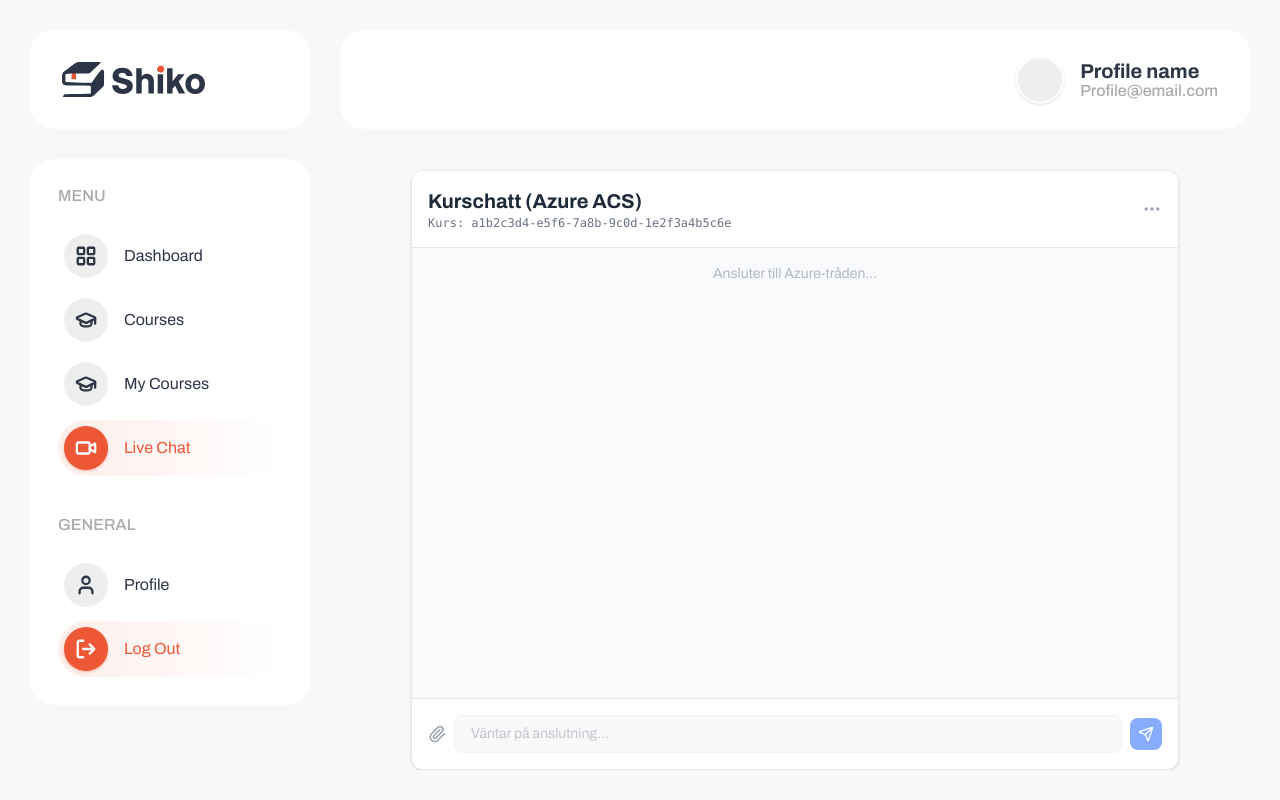
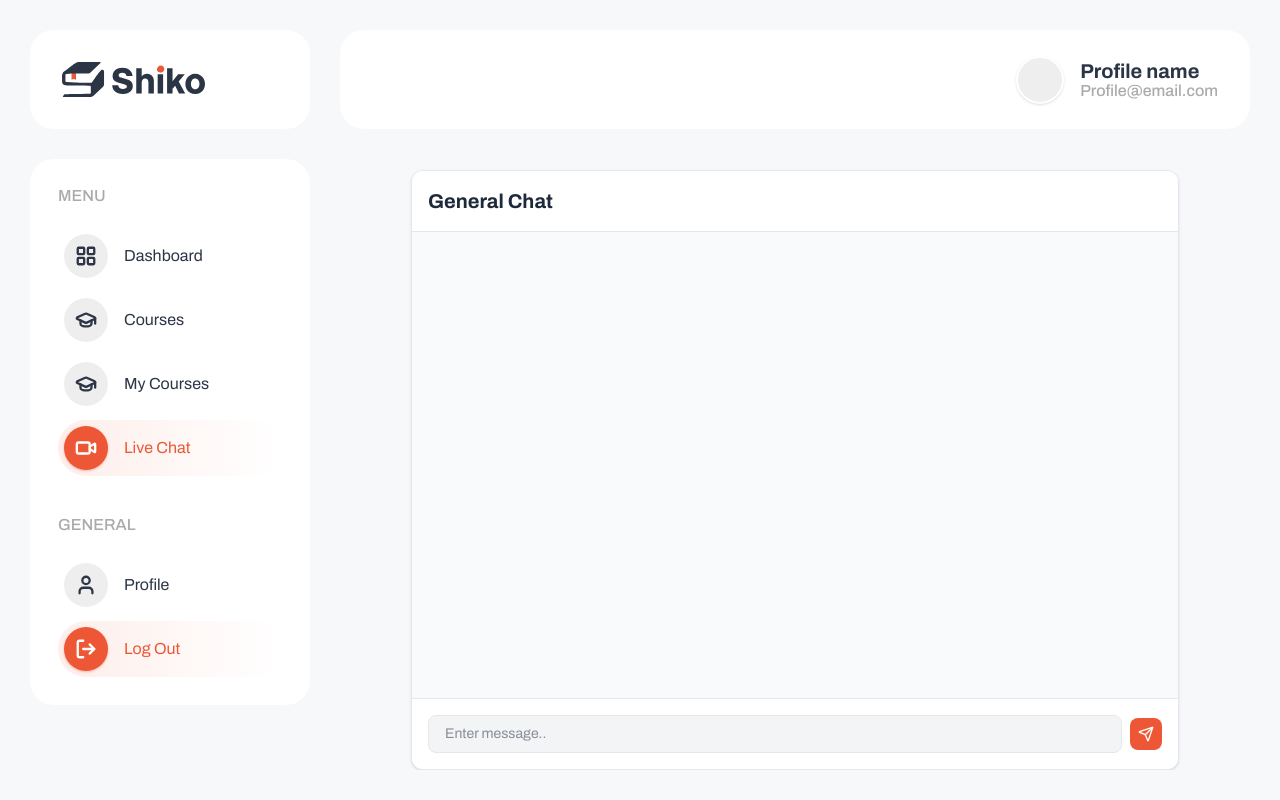
Before and after one commit to CloudServices-group3/shiko-frontend, a Next.js app: page /live-chat in a window 1280 px wide. Built offline with nearby package versions, Linux system fonts and the light colour scheme.

Commit message:
refactor: clean up unused code + configure default room id for general classroom chat + fix ui styling

```diff
--- a/src/app/(main)/live-chat/page.tsx
+++ b/src/app/(main)/live-chat/page.tsx
@@ -1,14 +1,20 @@
 "use client";
 
 import { useEffect, useState, useRef } from "react";
-import { useParams } from "next/navigation";
 import { AzureCommunicationTokenCredential } from "@azure/communication-common";
-import { ChatClient } from "@azure/communication-chat";
-import { MoreHorizontal, Paperclip, Send } from "lucide-react";
+import { ChatClient, ChatThreadClient } from "@azure/communication-chat";
+import { Send } from "lucide-react";
 
+
+// CONSTANTS
+const CHAT_API_URL = "https://azure-chat-webapp-crf4ded2dzf0b5d0.swedencentral-01.azurewebsites.net";
+// using a coursID to keep a general chat only
+const COURSE_ID = "a1b2c3d4-e5f6-7a8b-9c0d-1e2f3a4b5c9e";
+
+// INTERFACES
 interface ChatRoomResponse {
-  room: { id: string; courseId: string; azureThreadId: string; created: string; };
-  tokenData: { userId: string; acsUserId: string; token: string; expiresOn: string; endpoint: string; };
+  room: { id: string; courseId: string; azureThreadId: string; created: string };
+  tokenData: { userId: string; acsUserId: string; token: string; expiresOn: string; endpoint: string };
 }
 
 interface Message {
@@ -18,190 +24,150 @@ interface Message {
   isMe: boolean;
 }
 
-//Decode jwt token
+// HELPERS
+
+// Decode JWT token to get user info from claims
 function parseJwt(token: string) {
   const base64 = token.split(".")[1];
-  const decoded = JSON.parse(atob(base64));
-  return decoded;
+  return JSON.parse(atob(base64));
+}
+
+function getCurrentTime() {
+  return new Date().toLocaleTimeString("sv-SE", { hour: "2-digit", minute: "2-digit" });
 }
 
 
 export default function LiveChat() {
-  console.log("test")
-  console.log("LiveChat renderas!");
+
+  const messagesEndRef = useRef<HTMLDivElement>(null);
+  const [userToken, setUserToken] = useState<string | null>(null);
+  const [username, setUsername] = useState<string | null>(null);
+  const [messages, setMessages] = useState<Message[]>([]);
+  const [inputText, setInputText] = useState("");
+  const [chatThreadClient, setChatThreadClient] = useState<ChatThreadClient | null>(null);
+  const [loading, setLoading] = useState(false);
+  const [error, setError] = useState<string | null>(null);
 
 
-  const messagesEndRef = useRef<HTMLDivElement>(null);
+  // EFFECT: Get token and username from session storage
+  useEffect(() => {
+    const jwt = sessionStorage.getItem("token");
+    if (!jwt) return;
 
-  // --- test values ---
- const [userToken, setUserToken] = useState<string | null>(null);
- const [username, setUsername] = useState<string | null>(null);
-
-  const [messages, setMessages] = useState<Message[]>([]);
-  const [inputText, setInputText] = useState("");
-  const [chatThreadClient, setChatThreadClient] = useState<any>(null);
-  const [error, setError] = useState<string | null>(null);
-  const [loading, setLoading] = useState(true);
-
-  const courseId = "a1b2c3d4-e5f6-7a8b-9c0d-1e2f3a4b5c6e";
-
-  // =========================================================
-  // GET FROM SESSION STORAGE
-  // =========================================================
-
-  useEffect(() => {
-   if (typeof window !== "undefined") {
-    // GET ACCESSTOKEN
-    const jwt = sessionStorage.getItem("accessToken");
-
-    if (jwt) {
     try {
       const decoded = parseJwt(jwt);
-
       setUserToken(jwt);
-        // set username from claims
       setUsername(decoded.name || decoded.email || "Användare");
-
-        console.log("Token and user was collected!", decoded);
     } catch (err) {
-        console.error("could not read", err);
-      }
-    } else {
-      console.log("Nothing in session storage");
-    }
+      console.error("Could not parse token", err);
     }
   }, []);
-  // =========================================================
 
-
-    // auto scroll to latest message
+  // EFFECT: Auto scroll to latest message
   useEffect(() => {
     messagesEndRef.current?.scrollIntoView({ behavior: "smooth" });
   }, [messages]);
 
-//Initialize azure chat
+
+  // EFFECT: Initialize Azure Chat when token is available
   useEffect(() => {
-    const targetCourseId = courseId || "a1b2c3d4-e5f6-7a8b-9c0d-1e2f3a4b5c6d";
-
-  console.log("userToken:", userToken);
-  console.log("courseId:", courseId);
-  console.log("targetCourseId:", targetCourseId);
-
-
-  if (!targetCourseId || !userToken ) {
-    console.log("RETURN - något saknas!");
-    return;
-  }
-
-
-  console.log("Kör initAzureChat!");
+    if (!userToken) return;
 
     async function initAzureChat() {
       try {
         setLoading(true);
 
-        // call backend
-
-        const response = await fetch(
-          `https://azure-chat-webapp-crf4ded2dzf0b5d0.swedencentral-01.azurewebsites.net/api/chat/join/${targetCourseId}?userId=${encodeURIComponent(username ?? "Du")}`,
-          {
+        // Call backend to get or create chat room and ACS token
+        const response = await fetch(`${CHAT_API_URL}/api/chat/join/${COURSE_ID}`, {
           method: "POST",
           headers: {
             "Accept": "application/json",
             "Authorization": `Bearer ${userToken}`,
           },
-          }
-        );
+        });
+
         if (!response.ok) throw new Error(`API-error: ${response.status}`);
+
         const data: ChatRoomResponse = await response.json();
-        //setChatData(data);
 
-        // start chat client
+        // Initialize ACS chat client with token from backend
         const tokenCredential = new AzureCommunicationTokenCredential(data.tokenData.token);
         const chatClient = new ChatClient(data.tokenData.endpoint, tokenCredential);
         const threadClient = chatClient.getChatThreadClient(data.room.azureThreadId);
 
         setChatThreadClient(threadClient);
 
-        // === STARTA REALTIDSLYSSTNING HÄR ===
-
+        // Start real time notifications and listen for incoming messages
         await chatClient.startRealtimeNotifications();
         chatClient.on("chatMessageReceived", (e) => {
-  // Kontrollera att meddelandet tillhör just den här tråden
-  if (e.threadId === data.room.azureThreadId) {
-    // Om meddelandet INTE är från dig själv, lägg till det i listan
-    if ((e.sender as any).communicationUserId !== data.tokenData.acsUserId) {
-      setMessages((prev) => [
-        ...prev,
-        {
-          sender: e.senderDisplayName || "Klasskamrat",
+          // Only handle messages from this thread, and not from ourselves
+          if (e.threadId !== data.room.azureThreadId) return;
+          if ((e.sender as any).communicationUserId === data.tokenData.acsUserId) return;
+
+          setMessages((prev) => [...prev, {
+            sender: e.senderDisplayName || "Class mate",
             text: e.message,
             isMe: false,
             timestamp: new Date(e.createdOn).toLocaleTimeString("sv-SE", { hour: "2-digit", minute: "2-digit" }),
-        },
-      ]);
-    }
-  }
+          }]);
         });
-// ====================================
 
-        // add welcome-message
-        setMessages([
-          {
+        // Add system message to confirm connection
+        setMessages([{
           sender: "System",
-            text: `Connected to chat!`,
+          text: "Connected to chat!",
           isMe: false,
-            timestamp: new Date().toLocaleTimeString("sv-SE", { hour: "2-digit", minute: "2-digit" }),
-          },
-        ]);
+          timestamp: getCurrentTime(),
+        }]);
+
       } catch (err: any) {
         setError(err.message);
       } finally {
         setLoading(false);
       }
     }
+
     initAzureChat();
-  }, [courseId, userToken]);
+  }, [userToken]);
 
-  // handle message with azure when clicking send-button
-  const handleSendMessage = async (e:React.SyntheticEvent) => {
+  // handle send-message
+  const handleSendMessage = async (e: React.SyntheticEvent) => {
     e.preventDefault();
     if (!inputText.trim() || !chatThreadClient) return;
 
     try {
-      // send inputText with chatThreadClient
       await chatThreadClient.sendMessage({ content: inputText });
 
-      setMessages((prev) => [
-        ...prev,
-        {
+      setMessages((prev) => [...prev, {
         sender: username ?? "Du",
         text: inputText,
         isMe: true,
-          timestamp: new Date().toLocaleTimeString("sv-SE", { hour: "2-digit", minute: "2-digit" }),
-        },
-      ]);
+        timestamp: getCurrentTime(),
+      }]);
+
       setInputText("");
     } catch (err) {
       console.error("Message could not be sent", err);
     }
   };
 
+
   return (
      <section className="flex flex-col h-150 max-w-3xl mx-auto bg-gray-50 border border-gray-200 rounded-xl shadow-sm overflow-hidden mt-6">
 
-      {/* HEADER */}
+      {/* header */}
       <div className="bg-white border-b border-gray-200 p-4 flex justify-between items-center">
         <div>
-          <h1 className="text-xl font-bold text-gray-800">Kurschatt (Azure ACS)</h1>
-          <p className="text-xs text-gray-500 font-mono">Kurs: {courseId || "test-kurs-101"}</p>
-        </div>
-        <button className="text-gray-400 hover:text-gray-600">
-          <MoreHorizontal size={20} />
-        </button>
+          <h1 className="text-xl font-bold text-gray-800">General Chat </h1>
         </div>
 
-      {/* MEDDELANDELISTA */}
+        {/* button to wiew other chats */}
+        {/* <button className="text-gray-400 hover:text-gray-600">
+          <MoreHorizontal size={20} />
+        </button> */}
+      </div>
+
+      {/*message list */}
       <div className="flex-1 p-4 overflow-y-auto space-y-4 bg-gray-50">
         {messages.map((msg, index) => (
           <div key={index} className={`flex flex-col ${msg.isMe ? "items-end ml-auto" : "items-start"} max-w-[80%]`}>
@@ -217,30 +183,28 @@ chatClient.on("chatMessageReceived", (e) => {
           </div>
         ))}
 
-        {loading && <p className="text-center text-sm text-gray-400 animate-pulse">Ansluter till Azure-tråden...</p>}
+        {loading && <p className="text-center text-sm text-gray-400 animate-pulse">Connecting..</p>}
         {error && <p className="text-center text-sm text-red-500 font-medium">⚠️ Fel: {error}</p>}
 
         <div ref={messagesEndRef} />
       </div>
 
-      {/* INPUT-FÄLT */}
+      {/* input fields */}
       <div className="bg-white border-t border-gray-200 p-4">
         <form className="flex items-center gap-2" onSubmit={handleSendMessage}>
-          <button type="button" className="text-gray-400 hover:text-gray-600">
-            <Paperclip size={18} />
-          </button>
+
           <input
             type="text"
             value={inputText}
             onChange={(e) => setInputText(e.target.value)}
-            disabled={loading ? true : false}
-            placeholder={loading ? "Väntar på anslutning..." : "Skriv ett meddelande..."}
+            disabled={loading}
+            placeholder={loading ? "Connecting.." : "Enter message.."}
             className="flex-1 bg-gray-100 border border-gray-200 rounded-lg px-4 py-2 text-sm text-gray-800 focus:outline-none focus:ring-2 focus:ring-blue-500 focus:bg-white transition-all disabled:opacity-50"
           />
           <button
             type="submit"
-            disabled={loading ? true : false}
-            className="bg-blue-600 hover:bg-blue-700 text-white p-2 rounded-lg transition-colors disabled:opacity-50"
+            disabled={loading}
+            className="bg-p2 text-white p-2 rounded-lg cursor-pointer"
           >
             <Send size={16} />
           </button>
```
Lines whose indentation alone changed are shown as unchanged.
